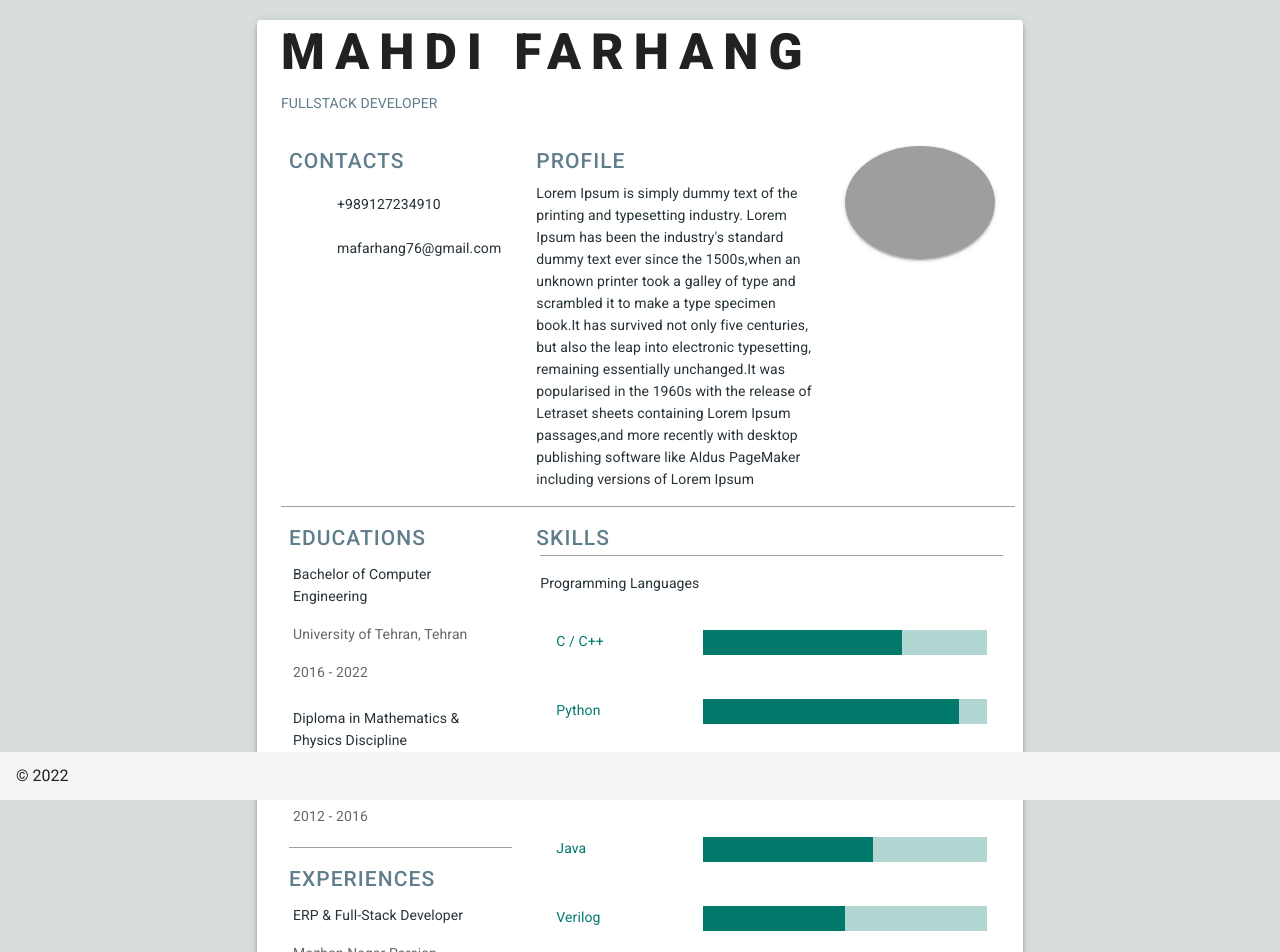
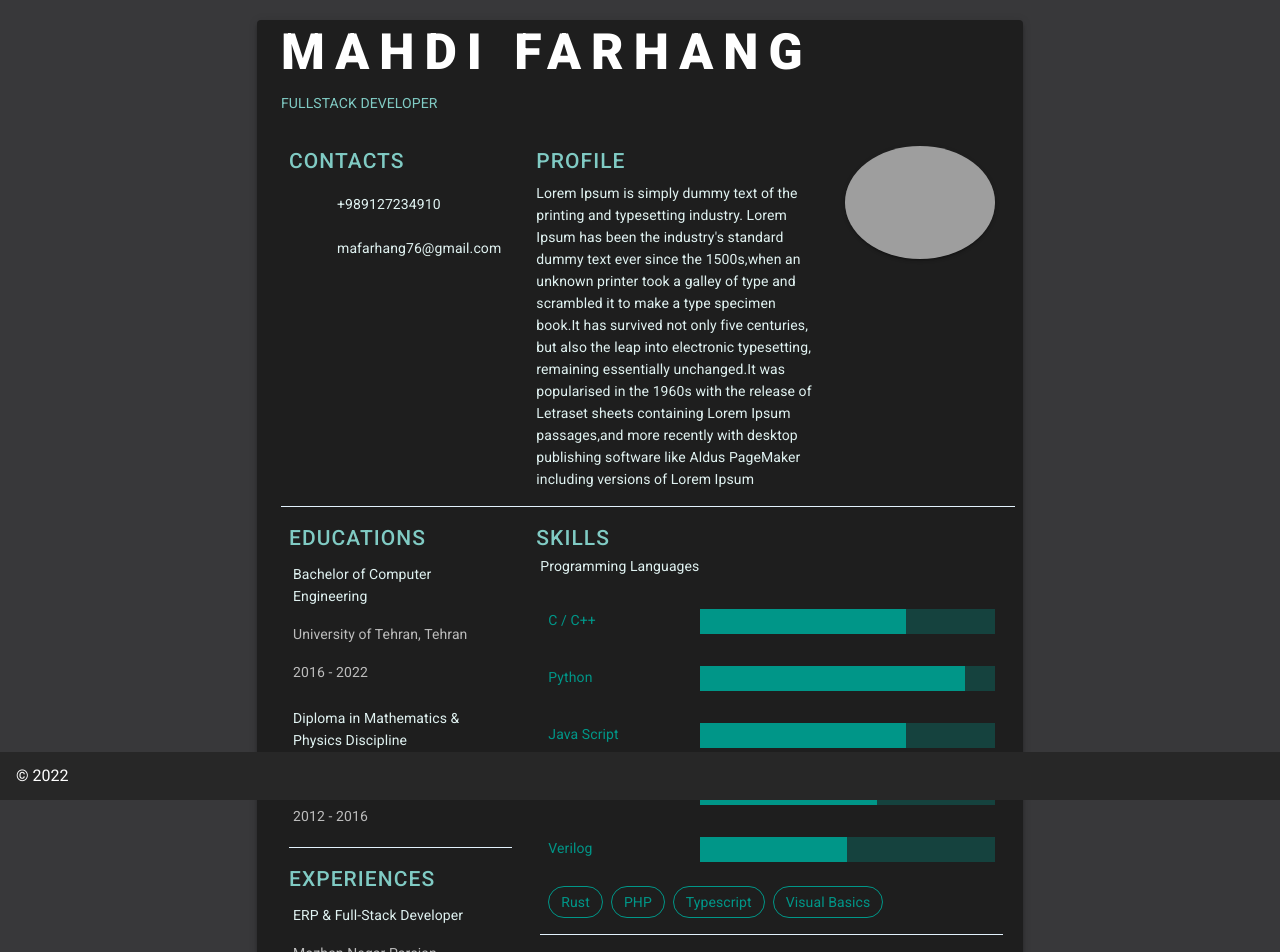
Before and after one commit to mahdifarhang/static-resume, a Nuxt app: page / in a window 1280 px wide. Shown: the top 952 px of the page. Built offline with nearby package versions, Linux system fonts and the light colour scheme; grey boxes are pictures that could not be loaded.

Commit message:
ui improvements

```diff
--- a/components/CategoryComponent.vue
+++ b/components/CategoryComponent.vue
@@ -2,18 +2,16 @@
   <div>
     <v-row v-for="category in categories" :key="category.name" class="pa-1 ma-0">
       <v-col class="ma-0 pa-0" cols="12">
-        <v-divider class="mb-4 warning" />
         <p class="info--text">
           {{ category.name }}
         </p>
-        <skill-component v-for="skill in category.skills" :key="skill.name" :skill="skill" class="pa-1 ma-1" />
-      </v-col>
-      <v-col class="ma-0 pa-0" cols="12">
+        <skill-component v-for="skill in category.skills" :key="skill.name" :skill="skill" class="pa-0 ma-0" />
         <v-row class="pa-1 ma-0">
-          <v-chip v-for="skill in category.others" :key="skill" class="mx-1" color="secondary" outlined>
+          <v-chip v-for="skill in category.others" :key="skill" class="ma-1" color="secondary" outlined>
             {{ skill }}
           </v-chip>
         </v-row>
+        <v-divider class="mb-5 mt-2 warning" />
       </v-col>
     </v-row>
   </div>
--- a/nuxt.config.js
+++ b/nuxt.config.js
@@ -52,7 +52,7 @@ export default {
     defaultAssets: { icons: 'fa' },
     customVariables: ['~/assets/variables.scss'],
     theme: {
-      dark: false,
+      dark: true,
       themes: {
         dark: {
           background: '#38383a',
```
